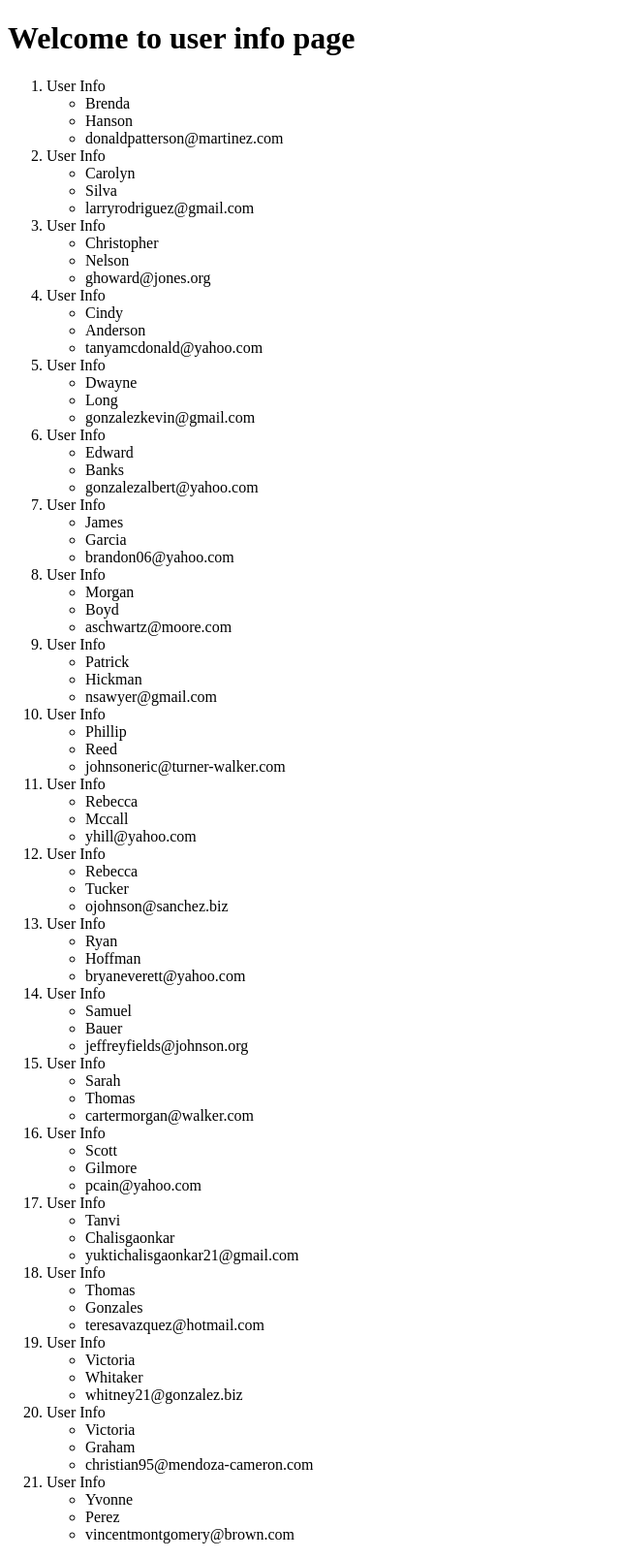
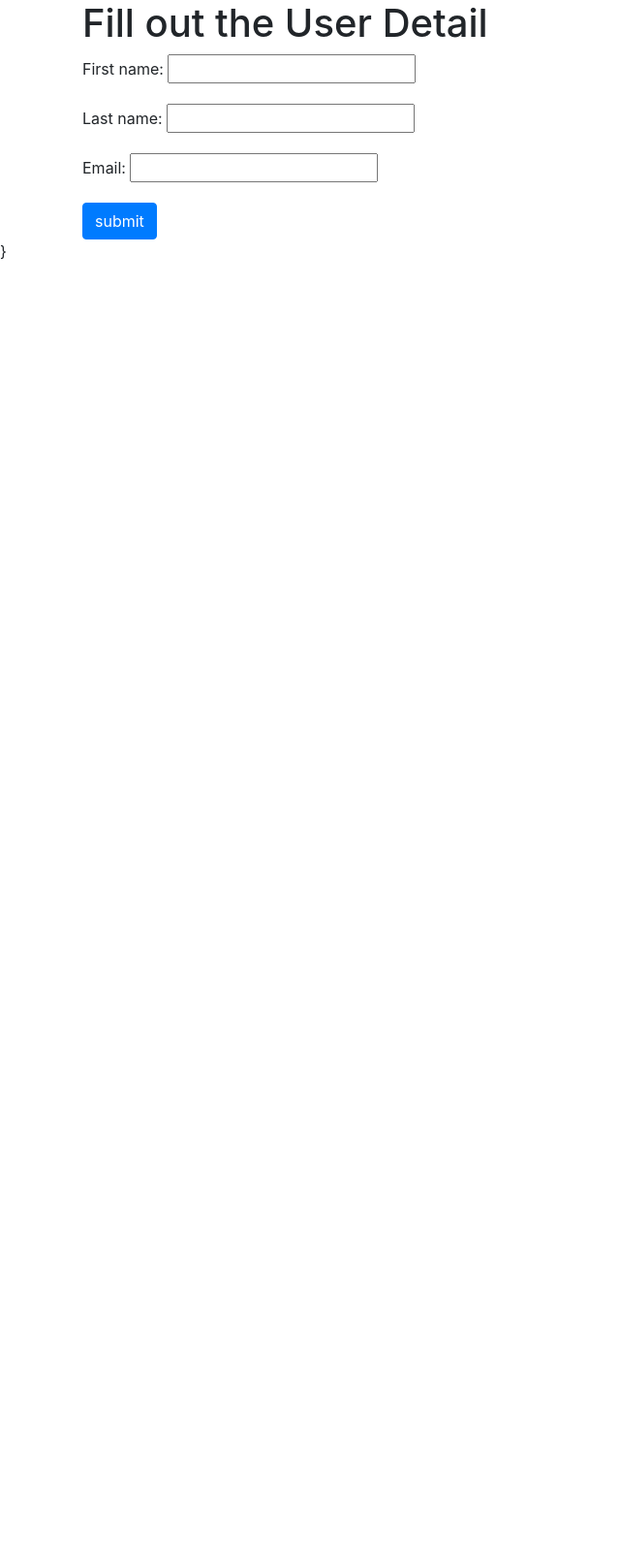
Before and after one commit to tanvichalisgaonkar/DjangoPractice, a Django app: page /user/ in a window 1280 px wide. Shown: the whole page at 97% size, without its empty margins (0-640 px from the left). After the commit the page ends 268 px from the top, so only its background shows below. Run offline with Django 3.2, Linux system fonts and the light colour scheme; data comes from the database, SQL or seed files in the repository; both versions use the stored data as it was after the commit; some libraries are stand-ins or nearby versions.

Commit message:
changes made

```diff
--- /dev/null
+++ b/ProTwo/AppTwo/forms.py
@@ -0,0 +1,9 @@
+from django import forms
+from AppTwo.models import UserInfo
+
+
+class SignUpForm(forms.ModelForm):
+ 	"""docstring for SignUpForm"""
+ 	class Meta:
+ 		model = UserInfo
+ 		fields = "__all__"
--- a/ProTwo/AppTwo/models.py
+++ b/ProTwo/AppTwo/models.py
@@ -7,8 +7,3 @@ class UserInfo(models.Model):
 	first_name = models.CharField(max_length = 126)
 	last_name = models.CharField(max_length = 126)
 	email = models.EmailField(max_length = 260,unique = True)
-
-	info = [first_name,last_name,email]
-
-	def __str__(self):
-		return self.info
--- a/ProTwo/AppTwo/views.py
+++ b/ProTwo/AppTwo/views.py
@@ -1,6 +1,8 @@
 from django.shortcuts import render
 from django.http import HttpResponse
 from AppTwo.models import UserInfo
+from . import forms
+
 # Create your views here.
 def home(request):
 	dict_show = {'welcome_msg':'Welcome!',
@@ -14,7 +16,19 @@ def help(request):
 	return render(request,'help.html',context = dict_one)
 
 def user(request):
-	usr_list = UserInfo.objects.order_by('first_name')
-	dict_user = {'user_info' : 'Welcome to user info page',
-	'user_detail' : usr_list}
-	return render(request,'user.html',context = dict_user)
+	form = forms.SignUpForm()
+
+	if request.method == 'POST':
+		form = forms.SignUpForm(request.POST)
+
+		if form.is_valid():
+			print("Validation Success")
+			print("First Name: " +form.cleaned_data['first_name'])
+			print("Last Name: "  +form.cleaned_data['last_name'])
+			print("Mail: " +form.cleaned_data['email'])
+			new_user = form.save(commit = True)
+			return home(request)
+		else:
+			print("Invalid Form")
+
+	return render(request,"user.html",{'form':form})
--- a/ProTwo/template/user.html
+++ b/ProTwo/template/user.html
@@ -1,28 +1,23 @@
-<!DOCTYPE html>
+ <!DOCTYPE html>
 
 <html>
 <head>
 	<title>User Page</title>
+	<link rel="stylesheet" href="https://stackpath.bootstrapcdn.com/bootstrap/4.5.0/css/bootstrap.min.css" integrity="sha384-9aIt2nRpC12Uk9gS9baDl411NQApFmC26EwAOH8WgZl5MYYxFfc+NcPb1dKGj7Sk" crossorigin="anonymous">
 </head>
 <body>
-	<h1> {{ user_info }}</h1>
-	<div class="list">
-		{% if user_detail %}
-		<ol>
-			{% for usr in user_detail %}
-			<li>User Info</li>
-			<ul>
-				<li>{{ usr.first_name }}</li>
-				<li>{{ usr.last_name }}</li>
-				<li>{{ usr.email }}</li>
-			</ul>
-			{% endfor %}
-		</ol>
+	<div class="container">
+	<h1>Fill out the User Detail</h1>
 
-		{% else %}
-			<h3>Unable To Load </h3>
-		{% endif %}
+	<form method="POST">
+		{{ form.as_p }}
+		{% csrf_token %}
+		<input type="submit" name="submit" value="submit" class="btn btn-primary">
+
+
+
+	</form>
 	</div>
-
+		}
 </body>
 </html>
```
Also changed, not shown: ProTwo/db.sqlite3.
